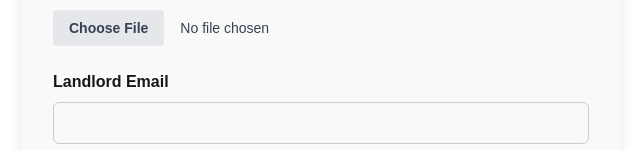
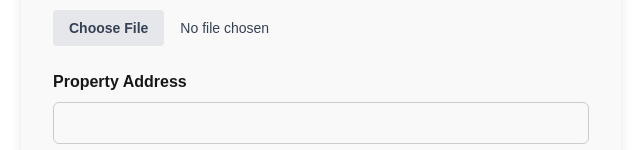
Before and after one commit to RobertMcCarthy1999/serve-safe, a Next.js app: page / in a window 1280 px wide. Shown: the part 802-952 px from the top of the page, without its empty margins (319-959 px from the left). Built offline with nearby package versions, Linux system fonts and the light colour scheme.

Commit message:
Add property address input to form and submit

```diff
--- a/src/app/page.js
+++ b/src/app/page.js
@@ -17,6 +17,7 @@ export default function HomePage() {
   const [landlordEmail, setLandlordEmail] = useState('');
   const [tenantEmail, setTenantEmail] = useState('');
   const [message, setMessage] = useState('');
+  const [propertyAddress, setPropertyAddress] = useState('');
 
   const handleFileChange = (id, file) => {
     setFiles((prev) => ({ ...prev, [id]: file }));
@@ -28,6 +29,7 @@ export default function HomePage() {
     const formData = new FormData();
     formData.append('landlordEmail', landlordEmail);
     formData.append('tenantEmail', tenantEmail);
+    formData.append('propertyAddress', propertyAddress);
 
     requiredDocs.forEach(({ id }) => {
       if (files[id]) formData.append(id, files[id]);
@@ -106,6 +108,24 @@ const handleReset = () => {
   </div>
 ))}
 
+<div style={{ marginBottom: '1.5rem' }}>
+  <label style={{ fontWeight: 'bold', display: 'block', marginBottom: '0.5rem' }}>
+    Property Address
+  </label>
+  <input
+    type="text"
+    required
+    value={propertyAddress}
+    onChange={(e) => setPropertyAddress(e.target.value)}
+    style={{
+      width: '100%',
+      padding: '0.5rem',
+      borderRadius: '6px',
+      border: '1px solid #ccc',
+    }}
+  />
+</div>
+
 
           <div style={{ marginBottom: '1.5rem' }}>
   <label style={{ fontWeight: 'bold', display: 'block', marginBottom: '0.5rem' }}>
```
